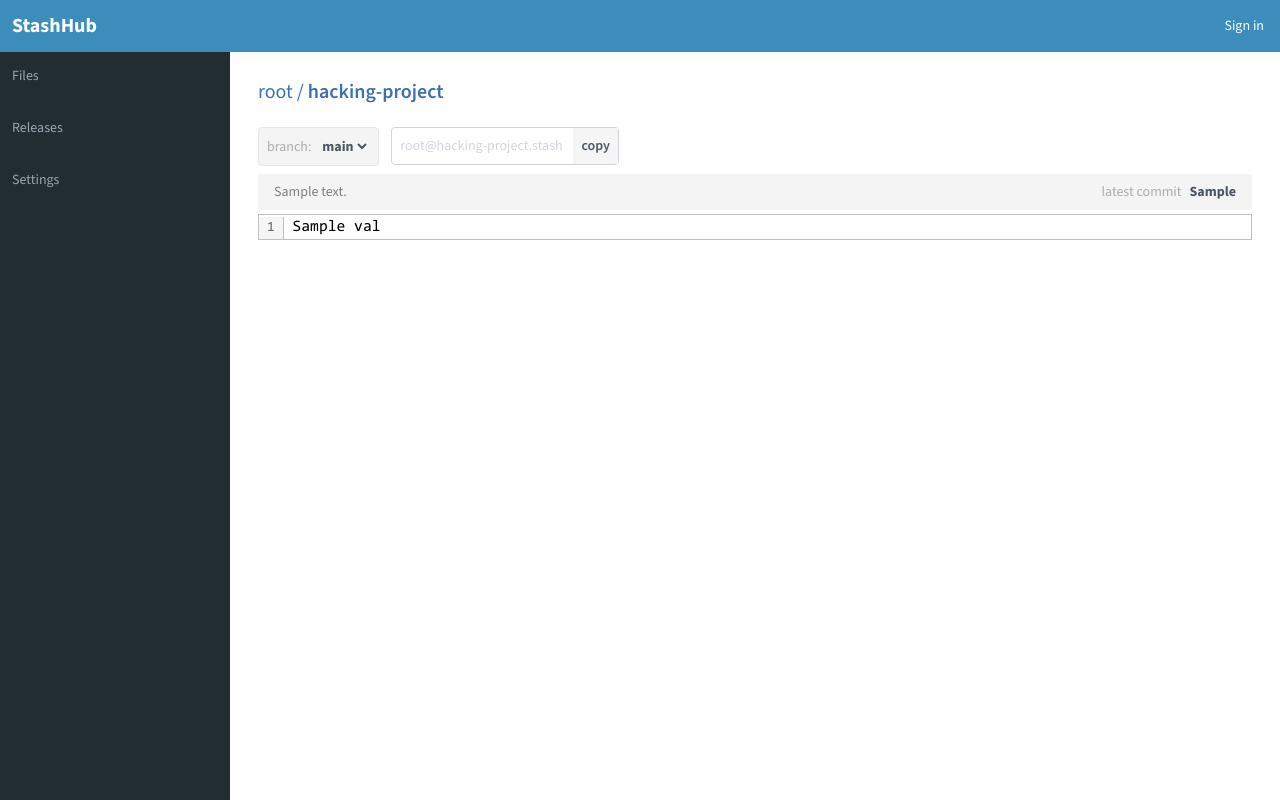
After one commit to DipsDev/Stash, a Flask app: template backend/web_server/src/templates/repo/view_file.html in a window 1280 px wide. The commit adds this page. Run offline with Flask 3, Linux system fonts and the light colour scheme; the template is opened without the code that fills it: values that come from a table or form of the project are taken from there, most other values are stand-ins (such as "Sample title", 1, 10 or a date in 2020); lists and menus that the app fills with data are empty; some libraries are stand-ins or nearby versions.

Commit message:
feat/see the code in the browser

```diff
--- a/backend/file_server/src/providers/EncryptionProvider.py
+++ b/backend/file_server/src/providers/EncryptionProvider.py
@@ -26,6 +26,7 @@ class EncryptionProvider:
     def decrypt_incoming_packet(self) -> bytes:
         """Decrypts incoming packets, uses recv"""
         encrypted_data_length = self.socket.recv(4)
+        print(encrypted_data_length)
         if encrypted_data_length == b'':
             self.socket.close()
             print("Client closed.")
--- a/backend/web_server/src/app.py
+++ b/backend/web_server/src/app.py
@@ -47,4 +47,4 @@ def landing_page():
 
 
 if __name__ == '__main__':
-    app.run()
+    app.run(debug=True)
--- a/backend/web_server/src/templates/base.html
+++ b/backend/web_server/src/templates/base.html
@@ -9,9 +9,18 @@
       {% block head -%}
       {%- endblock %}
       <style>
-      * {
+        body  {
             font-family: "Source Sans 3", sans-serif;
+            }
+
+        @font-face {
+            font-family: consolas;
+            src: url(/static/fonts/CONSOLA.TTF);
         }
+
+          .code {
+            font-family: consolas;
+          }
       </style>
       <script defer>
           var active = false;
--- /dev/null
+++ b/backend/web_server/src/templates/repo/view_file.html
@@ -0,0 +1,78 @@
+{% extends 'base.html' %}
+
+{% macro tab_link(endpoint, name) %}
+    {% if request.endpoint.endswith(endpoint) %}
+        <li class="active"><a href="{{ url_for(endpoint) }}">{{name}}</a></li>
+    {% else %}
+        <li><a href="{{ url_for(endpoint) }}">{{name}}</a></li>
+    {% endif %}
+{% endmacro %}
+
+{% block content %}
+
+
+<script>
+    function copy_stash_url() {
+      var copyText = "{{ repo.user.username | e }}@{{ repo.name | e }}.stash"
+      navigator.clipboard.writeText(copyText);
+    }
+</script>
+
+
+
+<div class="w-full flex flex-col items-start justify-center p-7 mt-5 md:mt-0">
+    <p class="text-[#3E6FB1] text-xl">{{ repo.user.username | e }} / <span class="font-semibold">{{ repo.name | e }}</span></p>
+
+    <div class="w-full mt-5">
+        <div class="flex flex-row items-center justify-start gap-3 h-[40px] text-sm">
+            <span class="bg-[#F4F4F4] px-2 py-1 rounded border text-[#ACACAC]">
+                branch:
+                <select name="branches" class="pl-1 py-1 bg-transparent font-bold text-gray-600">
+                  <option value="main">main</option>
+                    <option value="dev">dev</option>
+                </select>
+            </span>
+            <span class="pl-2 border border-gray-300 rounded my-1 text-gray-300 cursor-pointer text-sm" onclick="copy_stash_url()">
+                {{ repo.user.username | e }}@{{ repo.name | e }}.stash
+                <button class="ml-2 p-2 bg-[#F5F5F5] text-gray-600 font-semibold">copy</button>
+            </span>
+
+        </div>
+         <table class="w-full text-sm text-gray-700 dark:text-gray-400 mt-2">
+              <tr class="bg-[#F4F4F4] text-gray-600">
+                <th class="px-4 py-2 text-left text-[#7F7F7F] font-normal">{{ commit_message[:20] }}</th>
+                <th class="px-4 py-2"></th>
+                <th class="px-4 py-2 text-right"><span class="font-normal text-[#ACACAC] mr-2">latest commit</span>{{ last_commit[:10] }}</th>
+              </tr>
+        </table>
+        <div>
+            <div class="code border border-[#C0C0C0] mt-1">
+            {% for index, val in file_content %}
+                    <p><span class="bg-[#F5F5F5] py-1 px-2 text-[#6C6C6C] border-r border-r-[#C0C0C0] text-sm">{{ index }}</span> {{ val }}</p>
+            {% endfor %}
+            </div>
+        </div>
+    </div>
+
+
+
+
+</div>
+
+
+
+
+{% endblock %}
+
+
+{% block sidebar %}
+<ol class="flex flex-col items-start justify-center text-sm">
+    {% for item in ["Files", "Releases", "Settings"] -%}
+        <li class="text-gray-400 w-full">
+            <a class="block px-3 py-4 hover:bg-[#1E282C] w-full hover:text-white">
+            {{ item }}
+            </a>
+        </li>
+    {%- endfor %}
+</ol>
+{% endblock %}
```
Also changed, not shown: backend/web_server/src/api/file_system.py (+53 -2 lines), backend/web_server/src/blueprints/repos.py (+21 -2 lines), backend/web_server/src/templates/repo/view.html (+7 -5 lines), backend/db.sqlite, backend/web_server/src/static/fonts/CONSOLA.TTF (added).
